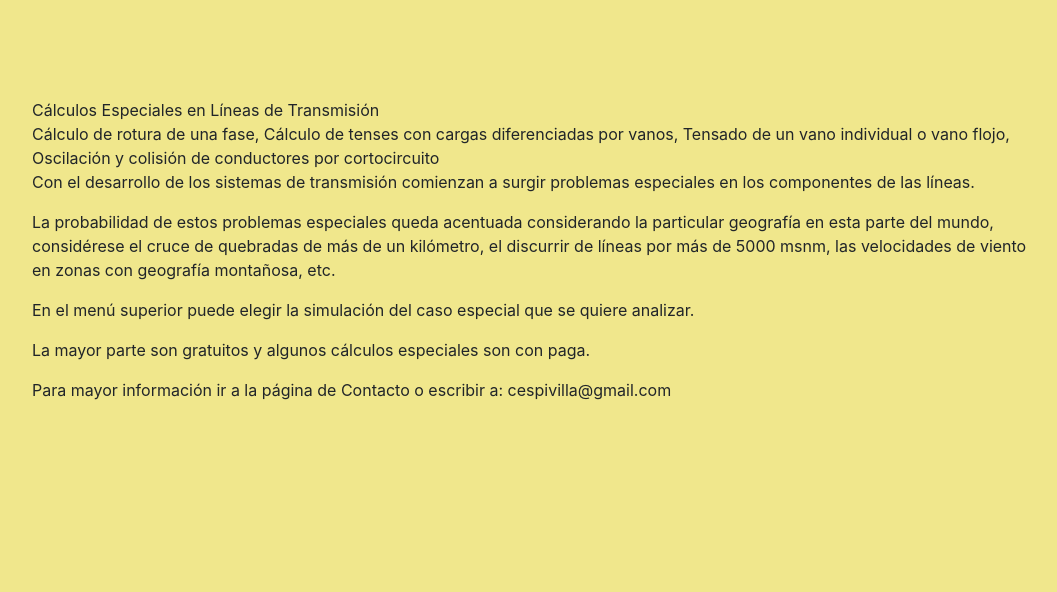
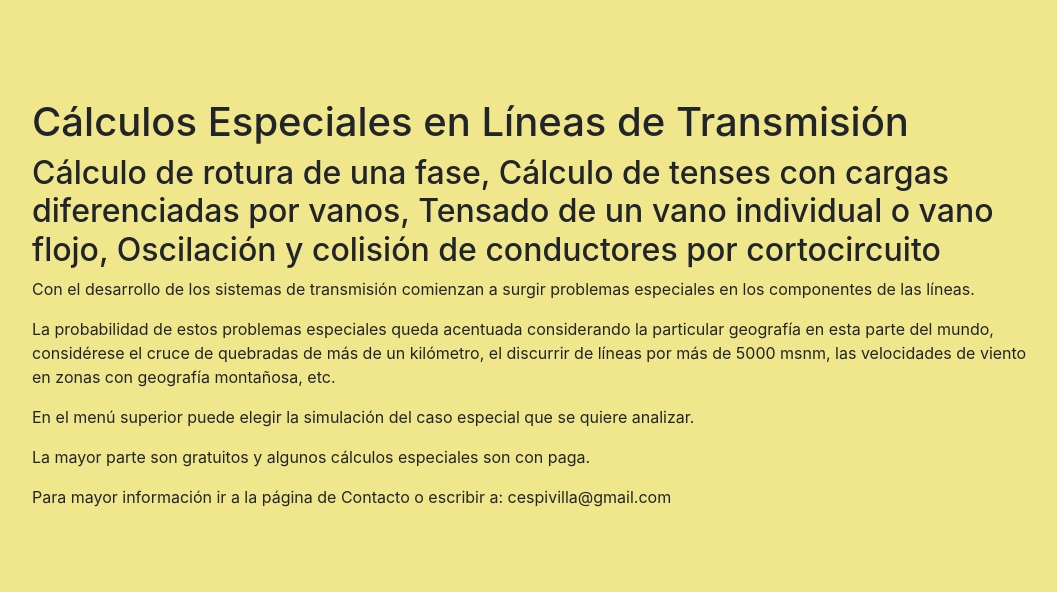
Before and after one commit to cespivilla/cambioestado, a Flask app: page / in a window 1280 px wide. Shown: the part 76-668 px from the top of the page, without its empty margins (106-1163 px from the left). Run offline with Flask 2, Linux system fonts and the light colour scheme; data that the repository does not hold is empty; some libraries are stand-ins or nearby versions.

Commit message:
Update index.html

```diff
--- a/templates/index.html
+++ b/templates/index.html
@@ -7,9 +7,9 @@
 {% block main %}
 
     <div class="box-spec">
-      <div class="a">Cálculos Especiales en Líneas de Transmisión</div>
+      <h1>Cálculos Especiales en Líneas de Transmisión</h1>
 
-      <div class="b">Cálculo de rotura de una fase, Cálculo de tenses con cargas diferenciadas por vanos, Tensado de un vano individual o vano flojo, Oscilación y colisión de conductores por cortocircuito</div>
+      <h2>Cálculo de rotura de una fase, Cálculo de tenses con cargas diferenciadas por vanos, Tensado de un vano individual o vano flojo, Oscilación y colisión de conductores por cortocircuito</h2>
 
       <p>Con el desarrollo de los sistemas de transmisión comienzan a surgir problemas especiales
          en los componentes de las líneas.</p>
```
